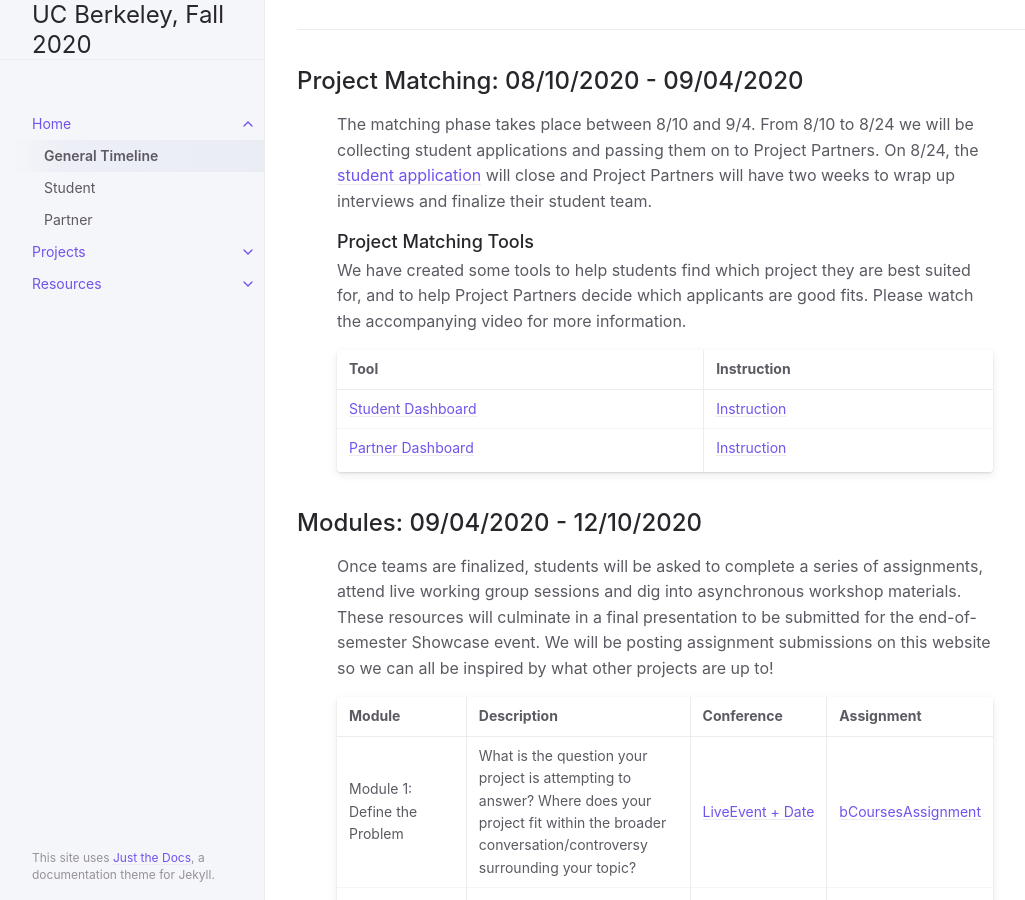
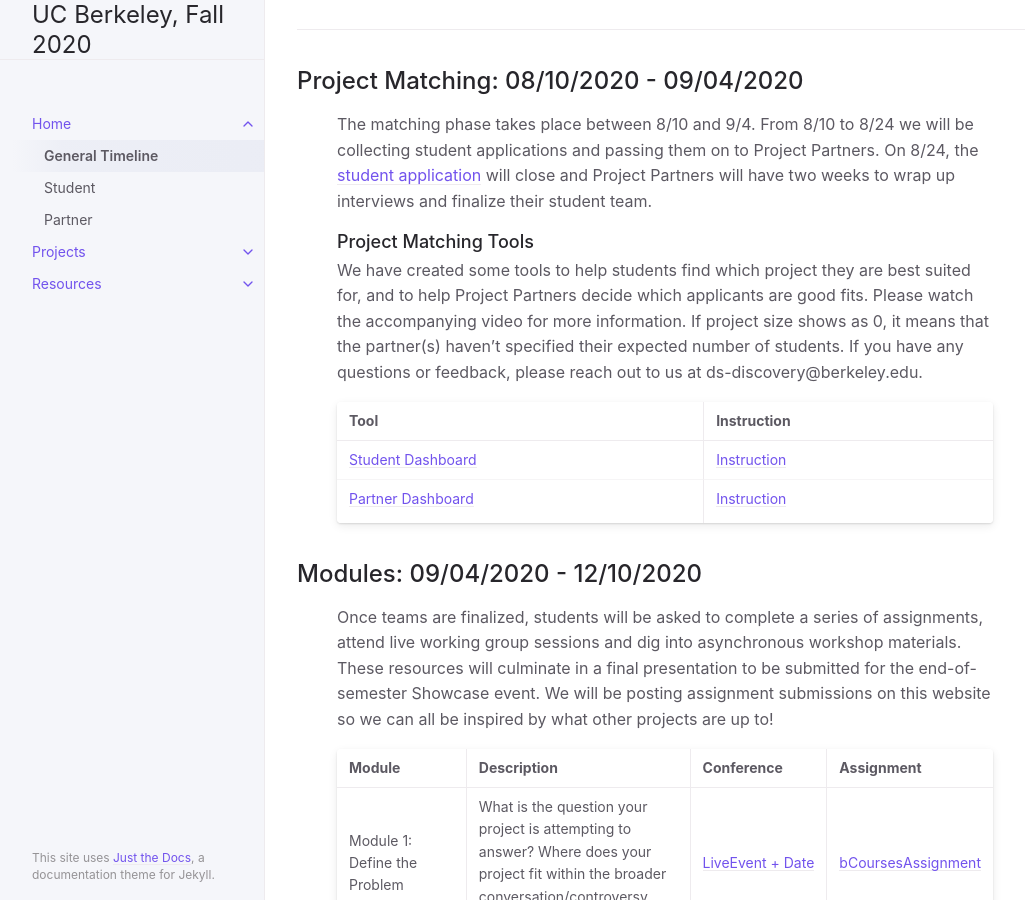
Before and after one commit to DS-Discovery/ds-discovery.github.io, a Jekyll site: the page built from course_description/timeline.md, in a window 1280 px wide and 900 px high, scrolled down 312 px. Shown: the whole window, without its empty margins (107-1132 px from the left). Built offline with Jekyll 4.4.1, drawn with Linux system fonts in a browser that asks for light colours.

Commit message:
Update timeline.md

```diff
--- a/course_description/timeline.md
+++ b/course_description/timeline.md
@@ -19,7 +19,7 @@ nav_order: 0
    > The matching phase takes place between 8/10 and 9/4. From 8/10 to 8/24 we will be collecting student applications and passing them on to Project Partners. On 8/24, the [student application](https://docs.google.com/forms/d/e/1FAIpQLSdo27PXKHHoTlq6NECz6Tah_JB3UBnPhPgUnLDTb9-zPmhRmQ/viewform) will close and Project Partners will have two weeks to wrap up interviews and finalize their student team.
 
 > ### Project Matching Tools
-   > We have created some tools to help students find which project they are best suited for, and to help Project Partners decide which applicants are good fits. Please watch the accompanying video for more information.
+   > We have created some tools to help students find which project they are best suited for, and to help Project Partners decide which applicants are good fits. Please watch the accompanying video for more information. If project size shows as 0, it means that the partner(s) haven't specified their expected number of students. If you have any questions or feedback, please reach out to us at ds-discovery@berkeley.edu.
 
    > Tool | Instruction
    :------------ | :-------------
```
